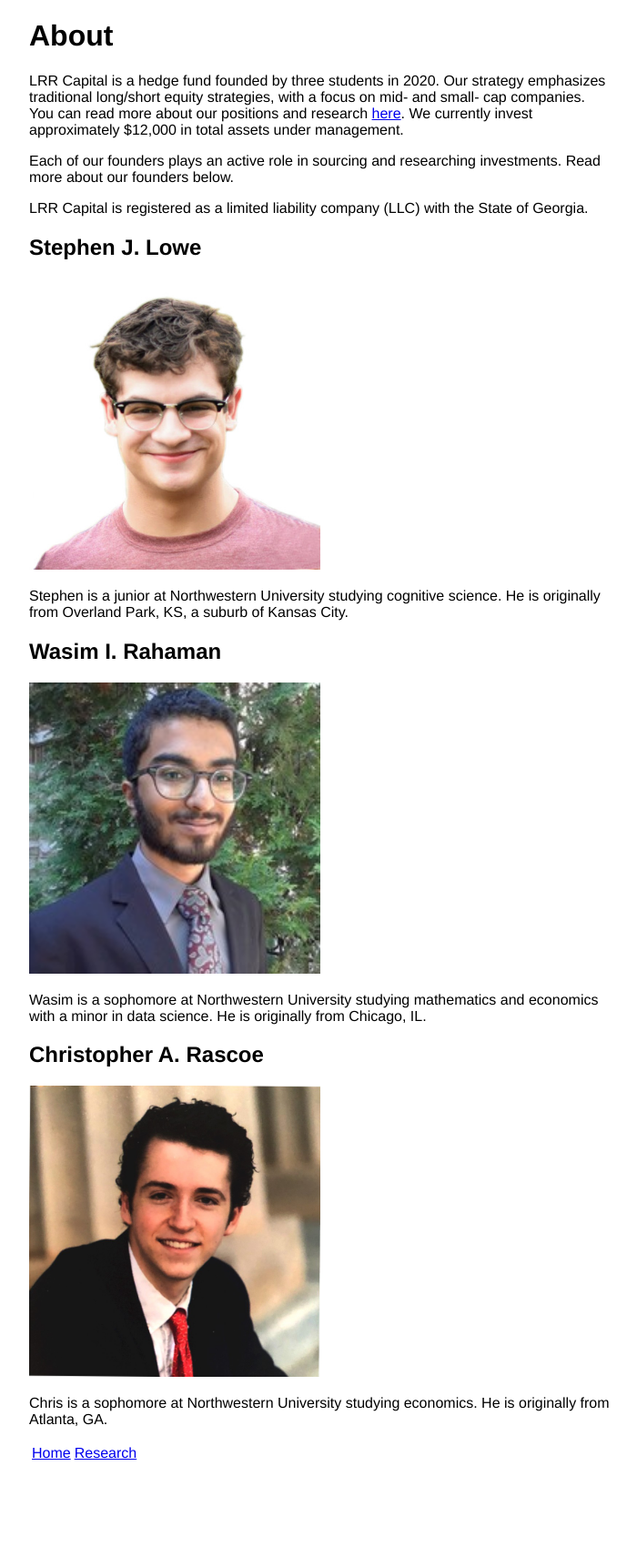
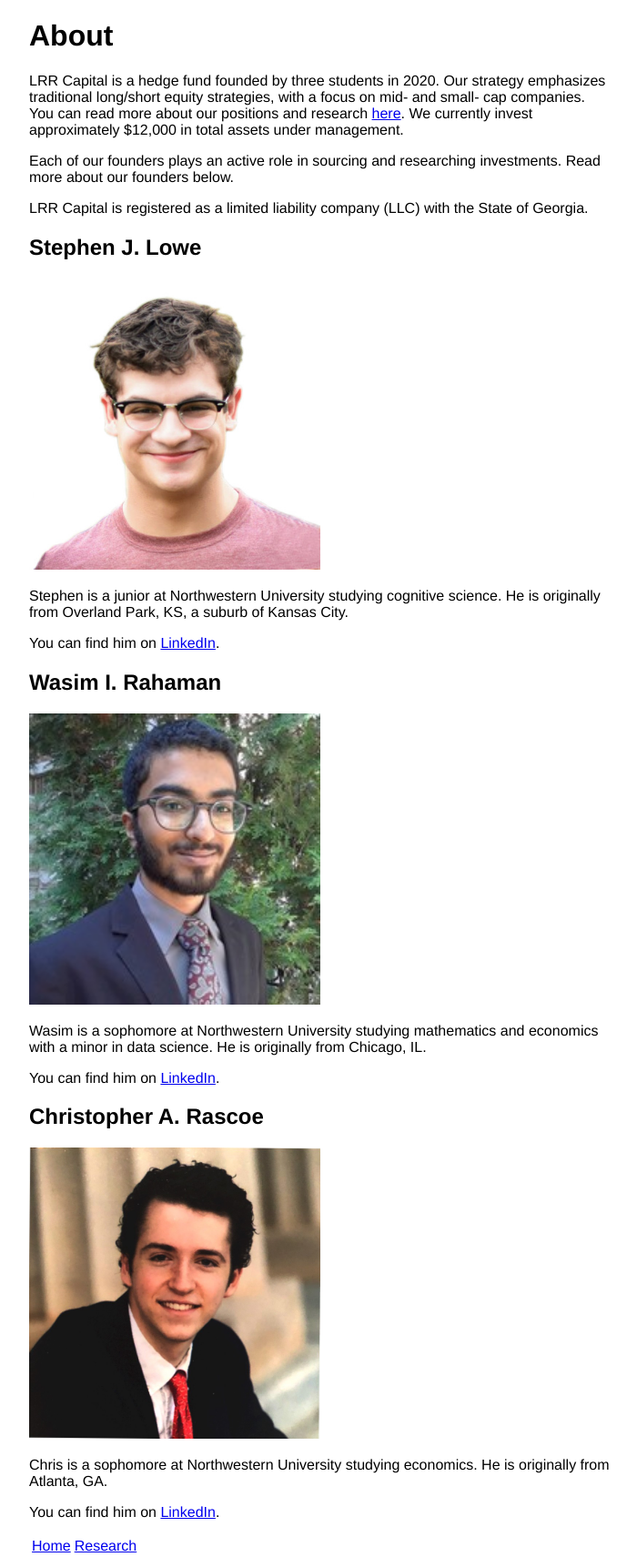
Before and after one commit to lrr-capital/lrr-capital, a Jekyll site: the page built from about.md, in a window 1280 px wide. Shown: the whole page at 91% size, without its empty margins (288-988 px from the left). Built offline with Jekyll 4.4.1, drawn with Linux system fonts in a browser that asks for light colours; before the commit the page ends 1609 px from its top, so only the background shows below that.

Commit message:
Update about.md

```diff
--- a/about.md
+++ b/about.md
@@ -16,11 +16,17 @@ LRR Capital is registered as a limited liability company (LLC) with the State of
 
 Stephen is a junior at Northwestern University studying cognitive science. He is originally from Overland Park, KS, a suburb of Kansas City.
 
+You can find him on <a href="https://www.linkedin.com/in/stephen-lowe-bb1876180/">LinkedIn</a>.
+
+
 ## Wasim I. Rahaman
 
 <img src="/images/wasim-1.jpg" alt="Wasim" width="150"/>
 
 Wasim is a sophomore at Northwestern University studying mathematics and economics with a minor in data science. He is originally from Chicago, IL.
+
+You can find him on <a href="https://www.linkedin.com/in/wasim-rahaman/">LinkedIn</a>.
+
 
 ## Christopher A. Rascoe
 
@@ -28,5 +34,7 @@ Wasim is a sophomore at Northwestern University studying mathematics and economi
 
 Chris is a sophomore at Northwestern University studying economics. He is originally from Atlanta, GA.
 
+You can find him on <a href="https://www.linkedin.com/in/christopher-rascoe">LinkedIn</a>.
+
 
 <a href="/index">Home</a> | <a href="/research">Research</a>
```
